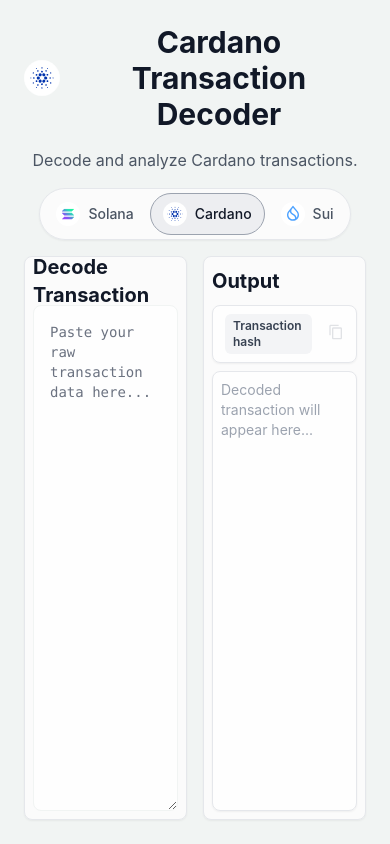
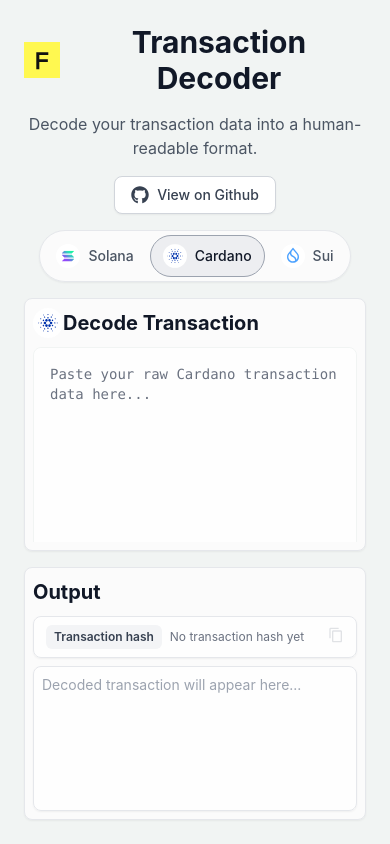
Before and after one commit to figment-networks/tx-decoder, a Next.js app: page /cardano in a window 390 px wide. Built offline with nearby package versions, Linux system fonts and the light colour scheme.

Commit message:
feat(#3836): Add navigation bar (#5)

```diff
--- a/app/cardano/page.tsx
+++ b/app/cardano/page.tsx
@@ -11,7 +11,6 @@
 import JsonView from "@uiw/react-json-view";
 
 import DecoderLayout from "../../components/decoder-layout/deconder-layout";
-import InputText from "../../components/input-text/input-text";
 import { decodeCardanoTransaction } from "../../lib/tx-decoder/cardano/decoders";
 import computeAdaHash from "../../lib/tx-decoder/cardano/compute-hash";
 import type {
@@ -120,28 +119,12 @@
   return (
     <DecoderLayout
       icon="Cardano"
-      title="Cardano Transaction Decoder"
-      description="Decode and analyze Cardano transactions."
-      inputContent={
-        <div className="flex min-h-0 flex-1 flex-col">
-          <div className="flex min-h-0 flex-1 [&_textarea]:min-h-[400px] [&_textarea]:bg-white/80 [&_textarea]:text-sm [&_textarea]:font-mono">
-            <InputText
-              id="cardano-transaction-input"
-              multiline
-              value={rawTransaction}
-              onChange={handleTransactionChange}
-              placeholder="Paste your raw transaction data here..."
-              borderClassName="border-green-100"
-            />
-          </div>
-        </div>
-      }
+      inputId="cardano-transaction-input"
+      inputValue={rawTransaction}
+      onInputChange={handleTransactionChange}
+      inputPlaceholder="Paste your raw Cardano transaction data here..."
       transactionHash={transactionHash}
-      outputContent={
-        <div className="flex min-h-0 flex-1 flex-col gap-3">
-          {renderOutputContent()}
-        </div>
-      }
+      outputContent={renderOutputContent()}
     />
   );
 };
--- a/app/layout.tsx
+++ b/app/layout.tsx
@@ -2,7 +2,11 @@
 import { Viewport, Metadata } from "next";
 
 export const metadata: Metadata = {
-  title: "TX Decoder",
+  title: "Figment Transaction Decoder",
+  icons: {
+    icon: "/favicon.ico",
+    shortcut: "/favicon.ico",
+  },
 };
 
 export const viewport: Viewport = {
--- a/app/solana/page.tsx
+++ b/app/solana/page.tsx
@@ -12,7 +12,6 @@
 
 import type { ViewMode } from "../types";
 import DecoderLayout from "../../components/decoder-layout/deconder-layout";
-import InputText from "../../components/input-text/input-text";
 import ToggleGroup from "../../components/toggle-group/toggle-group";
 import SolanaInstructionCard from "./components/solana-instruction-card/solana-instruction-card";
 import { decodeSolanaTransaction } from "../../lib/tx-decoder/solana/decoders";
@@ -140,22 +139,9 @@
   return (
     <DecoderLayout
       icon="Solana"
-      title="Solana Transaction Decoder"
-      description="Decode and analyze Solana transactions."
-      inputContent={
-        <div className="flex min-h-0 flex-1 flex-col">
-          <div className="flex min-h-0 flex-1 [&_textarea]:min-h-[400px] [&_textarea]:bg-white/80 [&_textarea]:text-sm [&_textarea]:font-mono">
-            <InputText
-              id="raw-transaction-input"
-              multiline
-              value={rawTransaction}
-              onChange={handleTransactionChange}
-              placeholder="Paste your raw transaction data here..."
-              borderClassName="border-green-100"
-            />
-          </div>
-        </div>
-      }
+      inputValue={rawTransaction}
+      onInputChange={handleTransactionChange}
+      inputPlaceholder="Paste your raw Solana transaction data here..."
       outputToolbar={
         <ToggleGroup
           value={viewMode}
@@ -167,11 +153,7 @@
         />
       }
       transactionHash={transactionHash}
-      outputContent={
-        <div className="flex min-h-0 flex-1 flex-col gap-3">
-          {renderOutputContent()}
-        </div>
-      }
+      outputContent={renderOutputContent()}
     />
   );
 };
--- a/app/sui/page.tsx
+++ b/app/sui/page.tsx
@@ -10,7 +10,6 @@
 import { useSearchParams, useRouter, usePathname } from "next/navigation";
 import JsonView from "@uiw/react-json-view";
 import DecoderLayout from "../../components/decoder-layout/deconder-layout";
-import InputText from "../../components/input-text/input-text";
 import { parseSuiTx } from "../../lib/tx-decoder/sui/decoder";
 import computeSuiHash from "../../lib/tx-decoder/sui/compute-hash";
 import type { SuiDecodedTransaction } from "../../lib/tx-decoder/types";
@@ -114,28 +113,11 @@
   return (
     <DecoderLayout
       icon="Sui"
-      title="Sui Transaction Decoder"
-      description="Decode and analyze Sui transactions."
-      inputContent={
-        <div className="flex min-h-0 flex-1 flex-col">
-          <div className="flex min-h-0 flex-1 [&_textarea]:min-h-[400px] [&_textarea]:bg-white/80 [&_textarea]:text-sm [&_textarea]:font-mono">
-            <InputText
-              id="raw-transaction-input"
-              multiline
-              value={rawTransaction}
-              onChange={handleTransactionChange}
-              placeholder="Paste your raw transaction data here..."
-              borderClassName="border-green-100"
-            />
-          </div>
-        </div>
-      }
+      inputValue={rawTransaction}
+      onInputChange={handleTransactionChange}
+      inputPlaceholder="Paste your raw SUI transaction data here..."
       transactionHash={transactionHash}
-      outputContent={
-        <div className="flex min-h-0 flex-1 flex-col gap-3">
-          {renderOutputContent()}
-        </div>
-      }
+      outputContent={renderOutputContent()}
     />
   );
 };
--- a/components/decoder-layout/deconder-layout.tsx
+++ b/components/decoder-layout/deconder-layout.tsx
@@ -2,17 +2,20 @@
 
 import { usePathname } from "next/navigation";
 import React, { useState } from "react";
-import { MdContentCopy, MdCheck } from "react-icons/md";
 
 import Icon, { IconName } from "../icon/icon";
+import InputText from "../input-text/input-text";
 import ToggleGroup, { ToggleGroupItem } from "../toggle-group/toggle-group";
 import { Protocol, protocolDisplayName } from "@app/app/types";
 
 type DecoderLayoutProps = {
   icon: IconName;
-  title: string;
-  description: string;
-  inputContent: React.ReactNode;
+  inputId?: string;
+  inputPlaceholder: string;
+  inputValue: string;
+  onInputChange: React.ChangeEventHandler<
+    HTMLInputElement | HTMLTextAreaElement
+  >;
   outputContent: React.ReactNode;
   outputToolbar?: React.ReactNode;
   transactionHash?: string | null;
@@ -78,9 +81,10 @@
 
 const DecoderLayout: React.FC<DecoderLayoutProps> = ({
   icon,
-  title,
-  description,
-  inputContent,
+  inputId,
+  inputPlaceholder,
+  inputValue,
+  onInputChange,
   outputContent,
   outputToolbar,
   transactionHash,
@@ -93,12 +97,19 @@
         <div className="flex flex-col gap-4 md:flex-row md:items-center md:justify-between">
           <div className="flex flex-col items-center justify-center gap-2 text-center md:items-start md:text-left">
             <div className="mb-2 flex flex-shrink-0 items-center justify-center gap-3 md:justify-start">
-              <Icon icon={icon} className="text-4xl" />
-              <h1 className="text-3xl font-bold text-gray-900">{title}</h1>
+              <Icon icon="Figment" className="text-4xl" />
+              <h1 className="text-3xl font-bold text-gray-900">Transaction Decoder</h1>
             </div>
-            <p className="text-gray-600">{description}</p>
+            <p className="text-gray-600">Decode your transaction data into a human-readable format.</p>
           </div>
-          <div className="flex items-center justify-center md:justify-end">
+          <div className="flex flex-col items-center gap-4 text-center md:flex-row md:items-center lg:text-right justify-center">
+            <button
+              onClick={() => window.open("https://github.com/figment-networks/tx-decoder", "_blank", "noopener,noreferrer")}
+              className="flex items-center justify-center gap-2 px-4 py-2 text-sm font-medium text-gray-700 bg-white border border-gray-300 rounded-lg shadow-sm hover:bg-gray-50 hover:text-gray-900 hover:border-gray-400 transition-colors lg:justify-end"
+            >
+              <Icon icon="Github" className="text-lg" />
+              View on Github
+            </button>
             <ToggleGroup
               size="md"
               value=""
@@ -114,20 +125,32 @@
             />
           </div>
         </div>
-        <div className="flex min-h-0 flex-1 flex-row gap-4">
-          <section className="flex min-w-0 flex-1 flex-col gap-2 bg-white/70 rounded-lg px-2 py-2 border border-gray-200 shadow-sm">
+        <div className="flex min-h-0 flex-1 flex-col gap-4 md:flex-row md:overflow-visible">
+          <section className="flex min-w-0 flex-1 flex-col gap-2 rounded-lg border border-gray-200 bg-white/70 px-2 py-2 shadow-sm overflow-hidden">
             <div className="flex h-8 flex-shrink-0 items-center">
+              <Icon icon={icon} className="text-3xl" />
               <h2 className="text-xl font-bold text-gray-900">Decode Transaction</h2>
             </div>
-            <div className="flex min-h-0 flex-1 flex-col">{inputContent}</div>
+            <div className="flex min-h-0 flex-1 flex-col overflow-auto [&_textarea]:min-h-[400px] [&_textarea]:bg-white/80 [&_textarea]:text-sm [&_textarea]:font-mono">
+              <InputText
+                id={inputId ?? "raw-transaction-input"}
+                multiline
+                value={inputValue}
+                onChange={onInputChange}
+                placeholder={inputPlaceholder}
+                borderClassName="border-green-100"
+              />
+            </div>
           </section>
-          <section className="flex min-w-0 flex-1 flex-col gap-2 bg-white/70 rounded-lg px-2 py-2 border border-gray-200 shadow-sm">
+          <section className="flex min-w-0 flex-1 flex-col gap-2 rounded-lg border border-gray-200 bg-white/70 px-2 py-2 shadow-sm overflow-hidden">
             <div className="flex h-8 flex-shrink-0 items-center justify-between align-middle">
               <h2 className="text-xl font-bold text-gray-900">Output</h2>
               {outputToolbar}
             </div>
             <TransactionHashDisplay hash={transactionHash ?? null} />
-            <div className="cursor-default flex min-w-0 flex-1 flex-col gap-2 bg-white/70 rounded-lg px-2 py-2 border border-gray-200 shadow-sm overflow-auto">{outputContent}</div>
+            <div className="flex min-h-0 flex-1 flex-col gap-3 overflow-auto rounded-lg border border-gray-200 bg-white/70 px-2 py-2 shadow-sm cursor-default">
+              {outputContent}
+            </div>
           </section>
         </div>
       </div>
--- a/components/icon/icon.tsx
+++ b/components/icon/icon.tsx
@@ -2,11 +2,13 @@
 
 import React from "react";
 import { MdKeyboardArrowDown, MdKeyboardArrowUp, MdCheck, MdContentCopy } from "react-icons/md";
+import { FaGithub } from "react-icons/fa";
 import { twMerge as tw } from "tailwind-merge";
 
 import SolanaIcon from "./icons/solana-icon";
 import CardanoIcon from "./icons/cardano-icon";
 import SuiIcon from "./icons/sui-icon";
+import FigmentIcon from "./icons/figment-icon";
 
 export const icons = Object.freeze({
   Solana: SolanaIcon,
@@ -16,6 +18,8 @@
   MdKeyboardArrowDown,
   MdCheck,
   MdContentCopy,
+  Figment: FigmentIcon,
+  Github: FaGithub,
 });
 
 export type IconName = keyof typeof icons;
--- /dev/null
+++ b/components/icon/icons/figment-icon.tsx
@@ -0,0 +1,21 @@
+
+
+import * as React from "react";
+
+const FigmentIcon: React.FC = () => {
+  return (
+    <svg width="1em" height="1em" viewBox="0 0 128 128" fill="none" xmlns="http://www.w3.org/2000/svg">
+        <g clipPath="url(#clip0_1_4)">
+            <path d="M128 0H0V128H128V0Z" fill="#FFF850"/>
+            <path d="M54.4822 46.2549V61.583H84.7432V71.1423H54.4822V96.5852H43.7375V36.5375H86.4049V46.2549H54.4822Z" fill="#111111"/>
+        </g>
+        <defs>
+            <clipPath id="clip0_1_4">
+                <rect width="128" height="128" fill="white"/>
+            </clipPath>
+        </defs>
+    </svg>
+  );
+};
+
+export default FigmentIcon;
--- a/components/input-text/input-text.tsx
+++ b/components/input-text/input-text.tsx
@@ -26,7 +26,7 @@
 export type InputTextProps = SingleLineProps | MultiLineProps;
 
 const baseInputClasses =
-  "w-full appearance-none rounded-lg border bg-white text-gray-900  placeholder-gray-500 focus:outline-none focus:ring-0.5 focus:ring-green-1000 focus:border-gray-200 disabled:bg-gray-100 disabled:cursor-not-allowed";
+  "w-full appearance-none rounded-lg border bg-white text-gray-900  placeholder-gray-500 focus:outline-none focus:ring-0.5 focus:ring-green-1000 focus:border-gray-200 disabled:bg-gray-100 disabled:cursor-not-allowed resize-none overflow-y-scroll h-full p-4";
 
 const InputText: React.FC<InputTextProps> = (props) => {
   const {
@@ -43,7 +43,6 @@
   const combinedClasses = [
     baseInputClasses,
     borderClassName ?? "border-green-1000",
-    props.multiline ? "min-h-[200px] p-4" : "h-12 px-4",
     className,
   ]
     .filter(Boolean)
```
Also changed, not shown: 1 other file (tests, documents, lock files or other folders).
